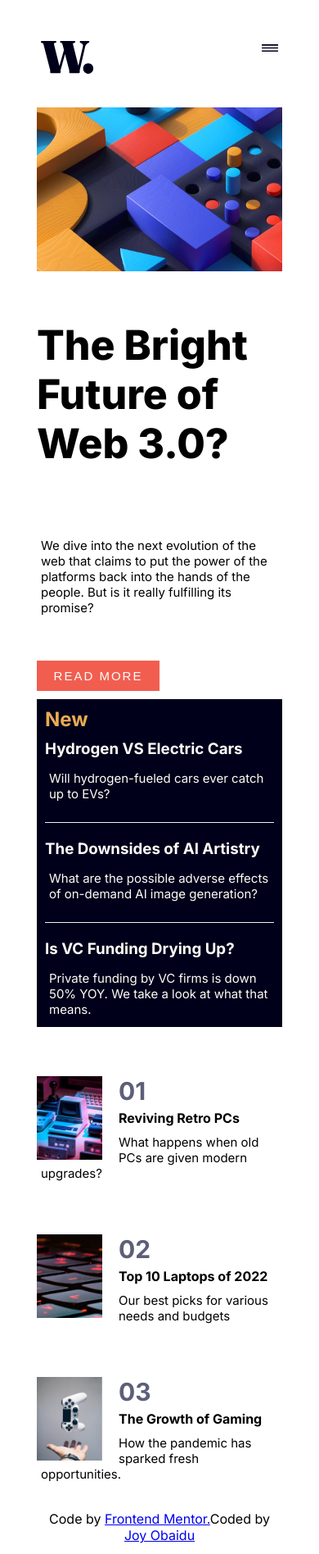
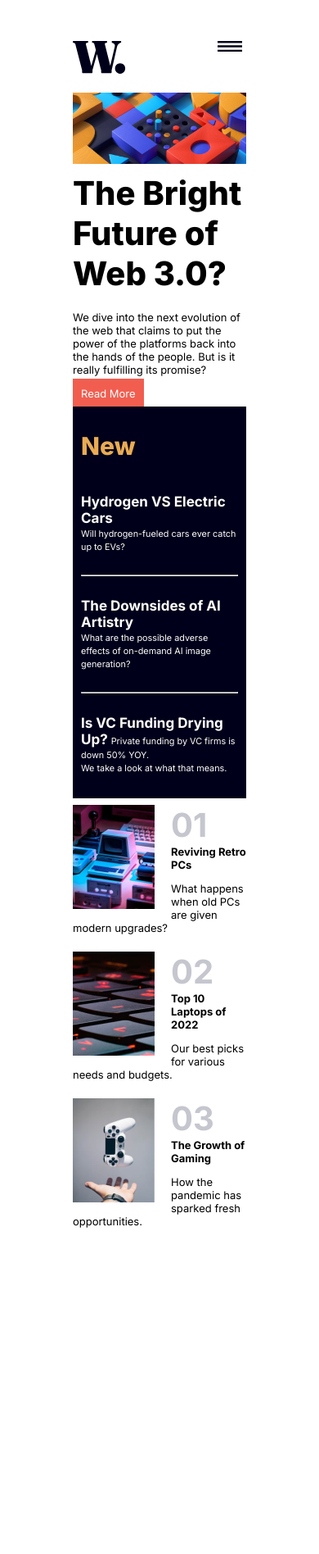
Before and after one commit to JoyObaidu/news-home-page, a plain HTML site: page index.html in a window 390 px wide. Shown: the whole page at 82% size. After the commit the page ends 1511 px from the top, so only its background shows below. Drawn offline with nearby package versions, Linux system fonts and the light colour scheme.

Commit message:
correction

```diff
--- a/index.html
+++ b/index.html
@@ -6,91 +6,80 @@
     <meta name="viewport" content="width=device-width, initial-scale=1.0">
     <link rel="stylesheet" href="style.css">
     <link rel="shortcut icon" href="./images/favicon-32x32.png" type="image/x-icon">
-    <link rel="preconnect" href="https://fonts.googleapis.com"><link rel="preconnect" href="https://fonts.gstatic.com" crossorigin>
-    <link href="https://fonts.googleapis.com/css2?family=Inter:wght@400;700;800&display=swap" rel="stylesheet">
-    <script src="https://ajax.aspnetcdn.com/ajax/jQuery/jquery-3.6.2.js"></script>
-    <title>Document</title>
+    <title>News homepage</title>
 </head>
 <body>
-    <main>
+
    <header>
-        <div class="logo"><img src="./images/logo.svg" role="image" alt=""></div>
-        <div class="menu_toggle">
-            <img src="./images/icon-menu.svg" alt="menu_toggle" class="menu_toggle" id="menu_toggle">
-        </div>
-        <nav role="navigation">
-
-           <div class="nav-links">
-            <img src="./images/icon-menu-close.svg" alt="menu_close" class="menu_close" id="menu_close">
-            <ul>
-                <li role="listitem"><a href="#" role="link">Home</a></li>
-                <li><a href="#" role="link">New</a></li>
-                <li><a href="#" role="link">Popular</a></li>
-                <li><a href="#" role="link">Trending</a></li>
-                <li><a href="" role="link">Categories</a></li>
-            </ul>
+    <div class="logo">
+        <img src="./images/logo.svg" alt="">
     </div>
 
-
+   <nav>
+      <div class="toggle" onclick="openNav()">
+        <img src="./images/icon-menu.svg" class="icon-menu" alt="">
+    </div>
+    <div class="nav-links" id="sideNav">
+        <div class="close" onclick="closeNav()"><img src="./images/icon-menu-close.svg" class="icon-menu-close" alt=""></div>
+        <li><a href="#">Home</a></li>
+        <li><a href="#">New</a></li>
+        <li><a href="#">Category</a></li>
+        <li><a href="#">Trending</a></li>
+        <li><a href="#">Popular</a></li>
+    </div>
    </nav>
-          <div class="overlay" id="overlay"></div>
    </header>
 
-    <div class="container">
-        <div class="item" id="x" style="grid-area: x;"></div>
-
-        <div class="item" id="y" style="grid-area: y;">
-         <h2>New</h2>
-         <div class="article" role="article">
-            <h3> Hydrogen VS Electric Cars</h3>
-            <p>Will hydrogen-fueled cars ever catch up to EVs? </p>
+    <main>
+        <div class="grid-container">
+            <div class="item1">
+                <img class="dsektop-img" src="./images/image-web-3-desktop.jpg" width="100%" alt="">
+                <img src="./images/image-web-3-mobile.jpg" height="200px" alt="" class="mobile-img">
             </div>
-                <div class="line"></div>
-
-         <div class="article" role="article">
-            <h3>The Downsides of AI Artistry</h3>
-            <p>What are the possible adverse effects of on-demand AI image generation?</p>
+            <div class="item2"> The Bright Future of Web 3.0? </div>
+            <div class="item3">
+                <p>We dive into the next evolution of the web that claims to put the power of the platforms back into the hands of the people.
+                    But is it really fulfilling its promise?</p>
+                    <a href="#">Read More</a>
             </div>
-               <div class="line"></div>
-
-         <div class="article" role="article">
-            <h3>Is VC Funding Drying Up?</h3>
-            <p>Private funding by VC firms is down 50% YOY. We take a look at what that means. </p>
+            <div class="item4">
+                <h1>New</h1>
+                <div class="content">
+                    <b> Hydrogen VS Electric Cars</b>
+                    <br>
+                    <small>Will hydrogen-fueled cars ever catch up to EVs?</small>
+                </div>
+                <hr>
+                <div class="content">
+                    <b>The Downsides of AI Artistry</b>
+                    <br>
+                    <small>What are the possible adverse effects of on-demand AI image generation? </small>
+                </div>
+                <hr>
+                <div class="content">
+                    <b>Is VC Funding Drying Up? </b>
+                    <small>Private funding by VC firms is down 50% YOY. <br> We take a look at what that means.</small>
+                </div>
             </div>
 
-
+            <div class="item5 footer"><img src="./images/image-retro-pcs.jpg" width="100px" alt="">
+                    <div class="number">01</div>
+                               <b>Reviving Retro PCs</b>
+                            <p>What happens when old PCs are given modern upgrades?</p>
                         </div>
-        <div class="item" id="z" style="grid-area: z;">
-            <p>We dive into the next evolution of the web that claims to put the power of the platforms
-                back into the hands of the people.
-                But is it really fulfilling its promise? </p>
-           <button class="button" role="button">READ MORE</button></div>
-
-        <div class="item"  id="w" style="grid-area: w;">The Bright Future of Web 3.0?</div>
-
-        <div class="item" id="article" style="grid-area: a;">
-            <img src="./images/image-retro-pcs.jpg" alt="image-retro-pcs" role="image">
-            <h3> 01</h3>
-            <h4>Reviving Retro PCs</h4>
-            <p> What happens when old PCs are given modern upgrades?</p>
+            <div class="item6 footer"><img src="./images/image-top-laptops.jpg" width="100px" alt="">
+                <div class="number">02</div>
+                <b>Top 10 Laptops of 2022</b>
+                <p>Our best picks for various needs and budgets.</p>
             </div>
-        <div class="item" id="article" style="grid-area: b;">
-            <img src="./images/image-top-laptops.jpg" alt="image-retro-pcs" role="image">
-            <h3> 02</h3>
-            <h4>Top 10 Laptops of 2022</h4>
-            <p> Our best picks for various needs and budgets</p>
-        </div>
-        <div class="item" id="article" style="grid-area: c;">
-            <img src="./images/image-gaming-growth.jpg" alt="image-gaming-growth" role="image">
-            <h3> 03</h3>
-            <h4>The Growth of Gaming</h4>
+            <div class="item7 footer"><img src="./images/image-gaming-growth.jpg" width="100px" alt="">
+                <div class="number">03</div>
+                <b>The Growth of Gaming</b>
              <p>How the pandemic has sparked fresh opportunities.</p>
             </div>
         </div>
-
-    <div class="authorization" style="padding: 10px;text-align: center;" role="doc-acknowledgments">Code by <a href="frontendmentor.io">Frontend Mentor.</a>Coded by <a href="JoyObaidu.github.io">Joy Obaidu</a></div>
     </main>
 
-    <script src="script.js"></script>
+    <script src="script.js" lang="javascript"></script>
 </body>
 </html>
--- a/script.js
+++ b/script.js
@@ -1,10 +1,8 @@
-$(document).ready(function() {
-    $("#menu_toggle").click(function() {
-        $(".nav-links").show();
-    });
+function openNav() {
+    document.getElementById("sideNav").style.width = "250px";
+    document.body.style.backgroundColor = "hsl(233, 8%, 79%)";
+}
 
-    $("#menu_close").click(function() {
-        $("nav").hide();
-        $(".overlay").show();
-    });
-});
+function closeNav() {
+    document.getElementById("sideNav").style.width = "0";
+}
--- a/style.css
+++ b/style.css
@@ -1,213 +1,316 @@
-*{
-    padding: 0;
-    margin: 0;
-    box-sizing: border-box;
-}
+@import url('https://fonts.googleapis.com/css2?family=Inter:wght@400;700;800&display=swap');
+
 body{
-    font-family: 'Inter', sans-serif;
-    background-color: #fff;
-    padding: 50px;
-}
-.container{
-    width: 100%;
-    display: grid;
-    grid-template-areas: "x x y"
-                         "w z y"
-                         "a b c";
+    display: block;
     align-items: center;
     justify-content: center;
-    grid-gap: 20px;
+    max-width: 100%;
+    padding: 50px;
+    margin: 0 10%;
+    font-family: 'Inter', sans-serif;
+    font-size: 15px;
 }
-.item h1{
+.icon-menu, .icon-menu-close{
+    display: none;
+}
+header{
+    display: flex;
+}
+nav{
+    margin-left: 50%;
+}
+.nav-links{
+    display: inline-flex;
+    font-weight: 600;
+}
+.nav-links li{
+    list-style-type: none;
+    padding: 0;
+    margin: 8px;
+}
+.nav-links a {
+    text-decoration: none;
+    color: hsl(236, 13%, 42%);
+    transition: 1s;
+  }
+  .nav-links a:hover{
+    color: hsl(5, 85%, 63%);
+  }
+main{
+    display: grid;
+    max-width: 1100px;
+    height: 600px;
+    margin: 20px 0;
+}
+
+.grid-container{
+    max-width: 1100px;
+    display: grid;
+    grid-template-areas: 'game game game game menu menu'
+    'main main right right menu menu'
+    'footer1 footer1 footer2 footer2 footer3 footer3';
+    gap: 2rem;
+}
+.mobile-img{
+    display: none;
+}
+.item1{
+    grid-area: game;
+}
+.item2{
+    grid-area: main;
+    font-size: 40px;
+    font-weight: 800;
+    max-width: 250px;
+}
+.item3{
+    grid-area: right;
+    max-width: 350px;
+}
+.item3 a{
+    text-decoration: none;
+    background-color: hsl(5, 85%, 63%);
+    padding: 10px;
+    color: #fff;
+    transition: 1s;
+}
+.item3 a:hover{
+    background-color: black;
+    cursor: pointer;
+}
+.item4{
+    max-width: 250px;
+    grid-area: menu;
+    background-color: hsl(240, 100%, 5%);
+    color: #fff;
+    padding: 10px 15px 0;
+}
+.item4 .content{
+    padding: 20px 0;
+}
+.content b{
+    font-weight: 700;
+    font-size: 17px;
+}
+.content b:hover{
+    color: hsl(35, 77%, 62%);
+    cursor: pointer;
+}
+hr{
+    font-weight: 100;
+}
+.item4 h1{
+    font-weight: 800;
+    font-size: 30px;
+    color: hsl(35, 77%, 62%);
+}
+.item5{
+    grid-area: footer1;
+}
+
+.item6{
+    grid-area: footer2;
+}
+.item7{
+    grid-area: footer3;
+}
+
+.footer img{
+    float: left;
+    margin-right: 20px;
+    cursor: pointer;
+}
+.footer b:hover{
+    color: hsl(5, 85%, 63%);
+    cursor: pointer;
+}
+.number{
+    font-size: 40px;
+    font-weight: 700;
     color: hsl(233, 8%, 79%);
 }
-p{
-    font-size: 15px;
-}
-#x{
-    width: 700px;
-    height: 250px;
-    background-image: url("./images/image-web-3-desktop.jpg");
-    background-size: cover;
-    background-repeat: no-repeat;
-    background-position: inherit;
-}
-#y{
-    width: 300px;
-    height: 400px;
-    color: whitesmoke;
-    background-color: hsl(240, 100%, 5%);
-    padding: 10px;
-    margin-top: -38px;
-    color: hsl(36, 100%, 99%);
-}
-#y h2{
-    color: hsl(35, 77%, 62%);
-    margin-bottom: 10px;
-}
 
-#w{
-    font-size: 50px;
-    font-weight: 900;
-}
-#w, #z{
-    width: 300px;
-    height: 200px;
-    background: none;
-    margin-top: 20px;
-}
-#z .button{
-    border: none;
-    background-color: hsl(5, 85%, 63%);
-    padding: 10px;
-    width: 150px;
-    color: hsl(36, 100%, 99%);
-    margin-top: 50px;
-    letter-spacing: 2px;
-    font-size: 15px;
-    cursor: pointer;
-}
-#z .button:hover{
-    background-color: hsl(240, 100%, 5%);
-}
-#article h4, p{
-    padding: 5px;
-}
-#article h4:hover{
-    color:  hsl(5, 85%, 63%);
-    cursor: pointer;
-}
-#article h3{
-    font-size: 30px;
-    color: hsl(236, 13%, 42%);
-}
-.article h3{
-    margin-bottom: 10px;
-    cursor: pointer;
-}
-.article h3:hover{
-    color: hsl(35, 77%, 62%);
-}
-.line{
-    content: '';
-    width: 100%;
-    background-color: #eee;
-    height: 1px;
-    display: block;
-    margin: 20px 0;
-}
-#article img{
-    width: 80px;
-    float: left;
-    margin-right: 20px;
-}
-
-header{
-    width: 100%;
-}
-nav{
-    display: flex;
-    justify-content: space-between;
-    text-align: end;
-    padding: 3% 6%;
-}
-.nav-links{
-    flex: 1;
-    margin-top: -5%;
-}
-.nav-links ul li{
-    list-style: none;
-    margin-left: 10px;
-    display: inline-block;
-    position: relative;
-}
-.nav-links ul li a{
-    text-decoration: none;
-    color: black;
-    margin-left: 10px;
-    cursor: pointer;
-}
-.nav-links ul li a:hover{
-    color: hsl(5, 85%, 63%);
-}
-.menu_close,
-.menu_toggle{
-    display: none;
-}
-.overlay{
-    position: fixed;
-    top: 0;
-    left: 0;
-    height: 100vh;
-    width: 100%;
-    background: rgba(0, 0, 0, 0.1);
-    z-index: 100;
-    transition: 0.2s;
-    display: none;
-}
+/* MEDIA QUERIES */
 
 
-@media (max-width: 700px) {
-    .container{
-        width: 100%;
+
+@media screen and (max-width:1082px){
+    body{
+        display: block;
+        align-items: center;
+        justify-content: center;
+        max-width: 100%;
+        padding: 30px;
+        margin: 0 10%;
+        font-size: 13px;
+    }
+    header{
+        flex-direction: row;
+    }
+
+
+    .nav-links a:hover {
+        color: hsl(5, 85%, 63%);
+      }
+    main{
         display: grid;
-        grid-template-areas: "x x x"
-        "w w w"
-        "z z z"
-        "y y y"
-        "a a a"
-        "b b b"
-        "c c c";
-    }
-    nav{
-        display: flex;
-    }
-    .nav-links ul li{
-        display: flex;
-        flex-direction: column;
-        text-align: left;
-        row-gap: 1rem;
-    }
-    .nav-links{
-        display: none;
-        position: fixed;
-        background-color: hsl(36, 100%, 99%);
-        height: 100%;
-        width: 60%;
-        top: 0;
-        right: 0;
-        padding-top: 4rem;
-        padding-left: 1rem;
-        z-index: 1000;
-        transition: 0.5s;
-    }
-    .nav-links ul li a{
-        color: black;
-        margin: 0.25rem 0;
-        padding: 20px;
-    }
-    .menu_close,
-.menu_toggle{
-       float: right;
-       display: block;
-       margin-top: -20px;
-       width: 20px;
-}
-.menu_close{
-    display: block;
-    top: 1rem;
-    right: 100px;
-}
-
-    .item{
-        font-size: initial;
+        max-width: 900px;
+        height: 400px;
         margin: 20px 0;
     }
 
-    #x{
-        width: 100%;
-        height: 200px;
+    .grid-container{
+        max-width: 1000px;
+        display: grid;
+        grid-template-areas: 'game game game game menu menu'
+        'main main right right menu menu'
+        'footer1 footer1 footer2 footer2 footer3 footer3';
+        gap: 0.5rem;
+    }
+    .desktop-img{
+        display: none;
+    }
+    .mobile-img{
+        height: 250px;
+    }
+    .item4{
+        max-width: 100%;
+        grid-area: menu;
+        background-color: hsl(240, 100%, 5%);
+        padding: 10px;
+        color: #fff;
+    }
+}
+
+@media screen and (max-width: 768px)  {
+    body{
+        display: block;
+        align-items: center;
+        justify-content: center;
+        max-width: 100%;
+        padding: 20px;
+        margin: 0 10%;
+    }
+    .logo{
+        width: 50px;
+    }
+    header{
+        display: flex;
+    }
+    .icon-menu, .icon-menu-close{
+        display: block;
+        width: 30px;
+    }
+    .icon-menu-close{
+        position: absolute;
+        top: 0;
+        right: 0;
+        margin: 10px 10px 0 0;
+        width: 30px;
+    }
+    header{
+        display: flex;
+    }
+    nav{
+        margin-left: 60%;
+    }
+    .nav-links{
+        display: block;
+        background-color: #fff;
+        width: 0;
+        height: 100%;
+        display: block;
+        position: absolute;
+        top: 0;
+        right: 0;
+        overflow-x: hidden;
+        z-index: 1;
+        padding-top: 120px;
+    }
+    .nav-links li{
+        list-style-type: none;
+        padding: 0 0 10px 20px;
+    }
+    .nav-links a {
+        text-decoration: none;
+        color: hsl(236, 13%, 42%);
+      }
+    main{
+        display: grid;
+        max-width: 600px;
+        height: 600px;
+        margin: 20px 0;
     }
 
+    .grid-container{
+        max-width: 1100px;
+        display: grid;
+        grid-template-areas: 'game game game game game game'
+        'main main main main main main'
+        'right right right right right right'
+        'menu menu menu menu menu menu'
+        'footer1 footer1 footer1 footer1 footer1 footer1'
+        'footer2 footer2 footer2 footer2 footer2 footer2'
+        'footer3 footer3 footer3 footer3 footer3 footer3';
+        gap: 1rem;
+    }
+    .desktop-img{
+        display: none;
+    }
+    .mobile-img{
+        height: 250px;
+    }
+    .item4{
+        max-width: 100%;
+        grid-area: menu;
+        background-color: hsl(240, 100%, 5%);
+        padding: 10px;
+        color: #fff;
+    }
+}
 
+@media screen and (max-width: 497px)  {
+    body{
+        display: block;
+        align-items: center;
+        justify-content: center;
+        max-width: 100%;
+        padding: 50px;
+        margin: 0 10%;
+    }
+    header{
+        display: flex;
+    }
+    main{
+        display: grid;
+        max-width: 350px;
+        height: 500px;
+        margin: 20px 0;
+    }
+
+    .grid-container{
+        max-width: 1100px;
+        display: grid;
+        grid-template-areas: 'game game game game game game'
+        'main main main main main main'
+        'right right right right right right'
+        'menu menu menu menu menu menu'
+        'footer1 footer1 footer1 footer1 footer1 footer1'
+        'footer2 footer2 footer2 footer2 footer2 footer2'
+        'footer3 footer3 footer3 footer3 footer3 footer3';
+        gap: 0.5rem;
+    }
+    .desktop-img{
+        display: none;
+    }
+    .mobile-img{
+        height: 250px;
+    }
+    .item4{
+        max-width: 100%;
+        grid-area: menu;
+        background-color: hsl(240, 100%, 5%);
+        padding: 10px;
+        color: #fff;
+    }
 }
```
Also changed, not shown: 1 other file. Lines whose indentation alone changed are shown as unchanged.
